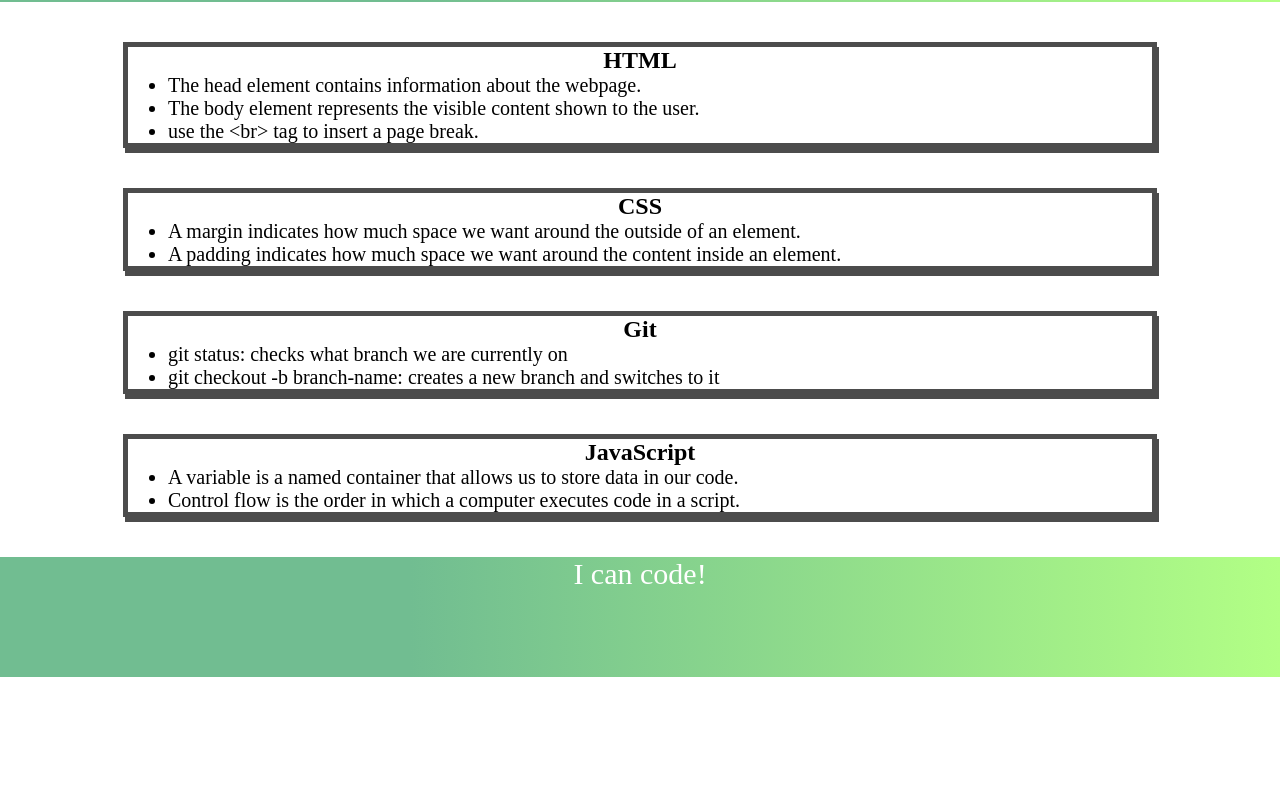
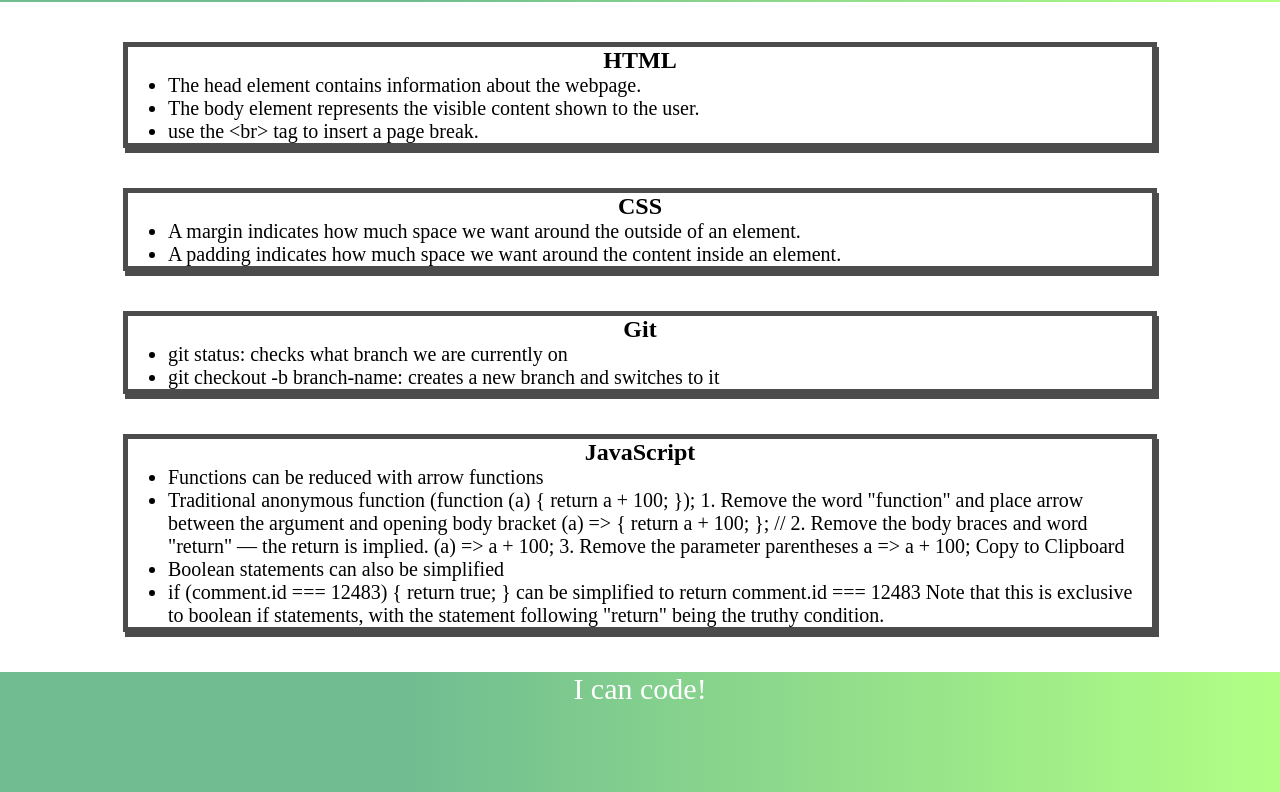
Before and after one commit to bantonneau/prework-study-guide, a plain HTML site: page index.html in a window 1280 px wide. Shown: the part 118-910 px from the top of the page. Before the commit the page ends 800 px from the top, so only its background shows below. Drawn offline with Linux system fonts and the light colour scheme.

Commit message:
Add arrow function notes

```diff
--- a/index.html
+++ b/index.html
@@ -44,8 +44,35 @@
       <section class="card" id="javascript-section">
         <h2>JavaScript</h2>
         <ul>
-          <li>A variable is a named container that allows us to store data in our code.</li>
-          <li>Control flow is the order in which a computer executes code in a script.</li>
+          <li>Functions can be reduced with arrow functions</li>
+          <li>Traditional anonymous function
+            (function (a) {
+              return a + 100;
+            });
+
+            1. Remove the word "function" and place arrow between the argument and opening body bracket
+            (a) => {
+              return a + 100;
+            };
+
+            // 2. Remove the body braces and word "return" — the return is implied.
+            (a) => a + 100;
+
+            3. Remove the parameter parentheses
+            a => a + 100;
+            Copy to Clipboard
+            </li>
+            <li>Boolean statements can also be simplified</li>
+            <li>if (comment.id === 12483) {
+             return true;
+            }
+
+          can be simplified to
+
+          return comment.id === 12483
+
+          Note that this is exclusive to boolean if statements, with the statement following "return" being the truthy condition.
+            </li>
         </ul>
       </section>
 
```
